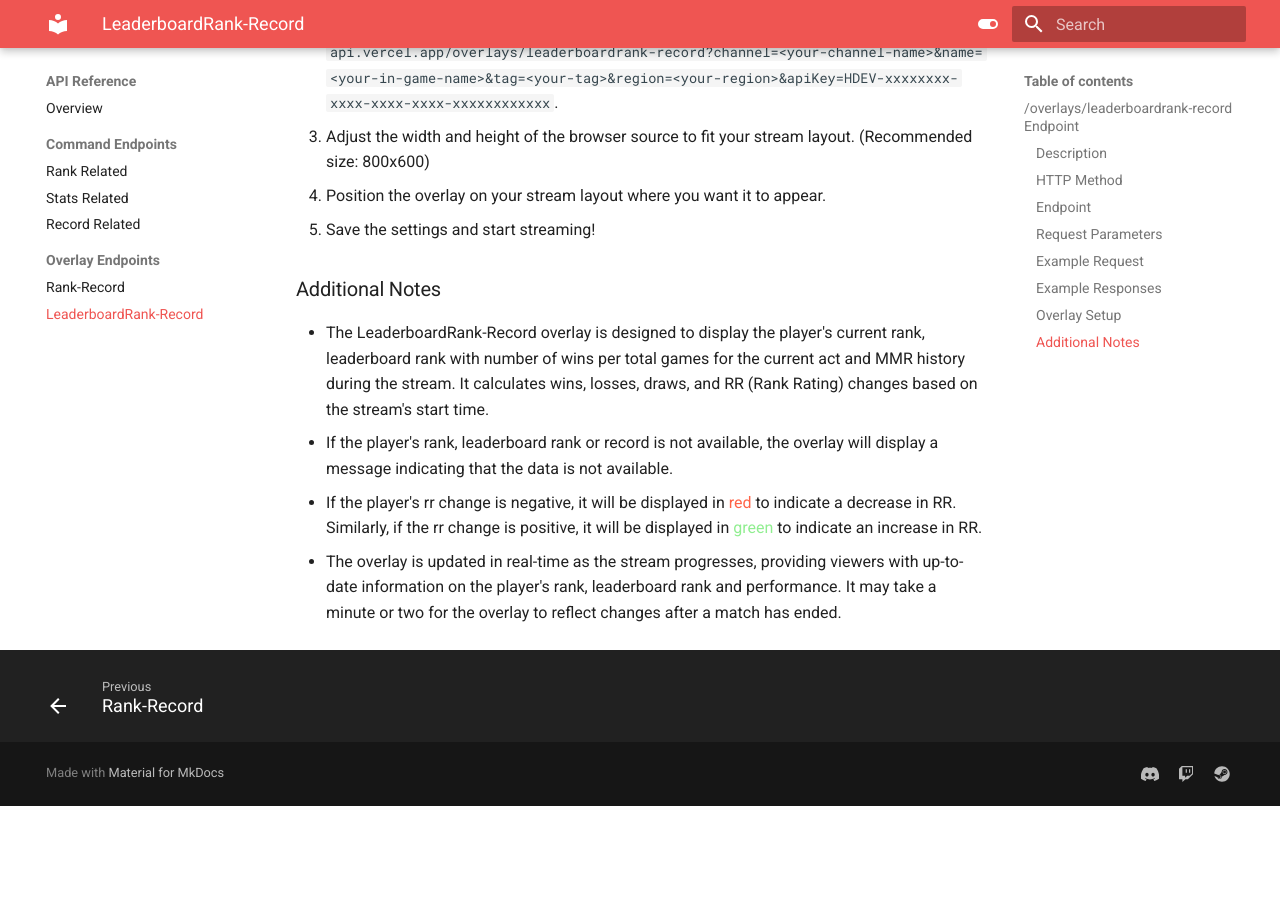
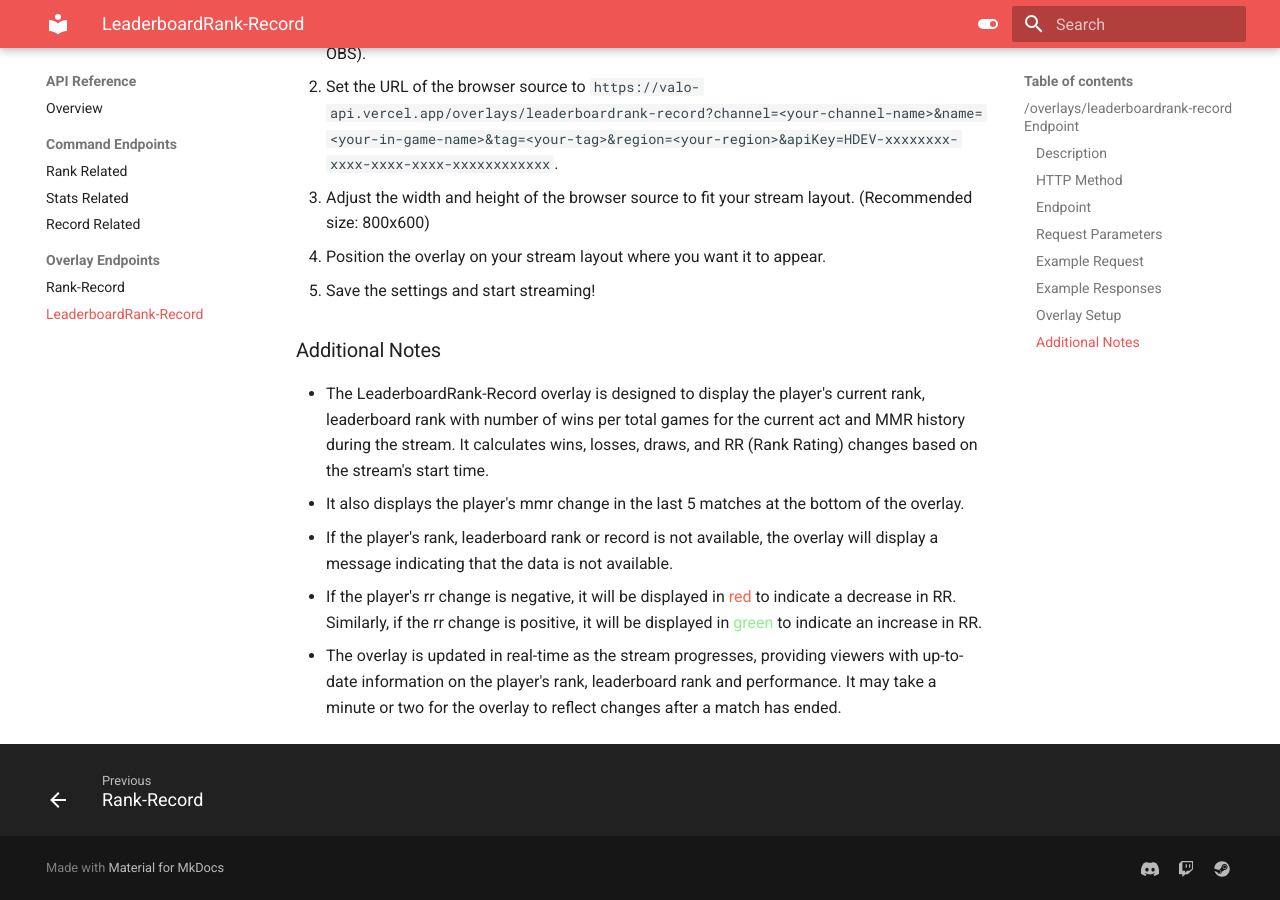
Before and after one commit to Axels-Lab/valo-api-docs, an MkDocs documentation site: the page built from docs/overlay-reference/leaderboardrank-record.md, in a window 1280 px wide and 900 px high, scrolled down 2065 px. Built offline with MkDocs 1.6.1 and Material for MkDocs 9.7.7, drawn with Linux system fonts in a browser that asks for light colours; before the commit the page ends 2871 px from its top, so only the background shows below that.

Commit message:
Update overlay-reference files to display player's mmr change in the last 5 matches

```diff
--- a/docs/overlay-reference/leaderboardrank-record.md
+++ b/docs/overlay-reference/leaderboardrank-record.md
@@ -57,6 +57,7 @@
 ### Additional Notes
 
 - The LeaderboardRank-Record overlay is designed to display the player's current rank, leaderboard rank with number of wins per total games for the current act and MMR history during the stream. It calculates wins, losses, draws, and RR (Rank Rating) changes based on the stream's start time.
+- It also displays the player's mmr change in the last 5 matches at the bottom of the overlay.
 - If the player's rank, leaderboard rank or record is not available, the overlay will display a message indicating that the data is not available.
 - If the player's rr change is negative, it will be displayed in <span style= "color:tomato">red</span> to indicate a decrease in RR. Similarly, if the rr change is positive, it will be displayed in <span style="color:lightgreen">green</span> to indicate an increase in RR.
 - The overlay is updated in real-time as the stream progresses, providing viewers with up-to-date information on the player's rank, leaderboard rank and performance. It may take a minute or two for the overlay to reflect changes after a match has ended.
```
Also changed, not shown: docs/overlay-reference/rank-record.md (+1 -0 lines), docs/assets/images/leaderboardrank-record-overlay-example1.png, docs/assets/images/leaderboardrank-record-overlay-example2.png, docs/assets/images/leaderboardrank-record-overlay-example3.png, docs/assets/images/rank-record-overlay-example1.png, docs/assets/images/rank-record-overlay-example2.png, docs/assets/images/rank-record-overlay-example3.png.
